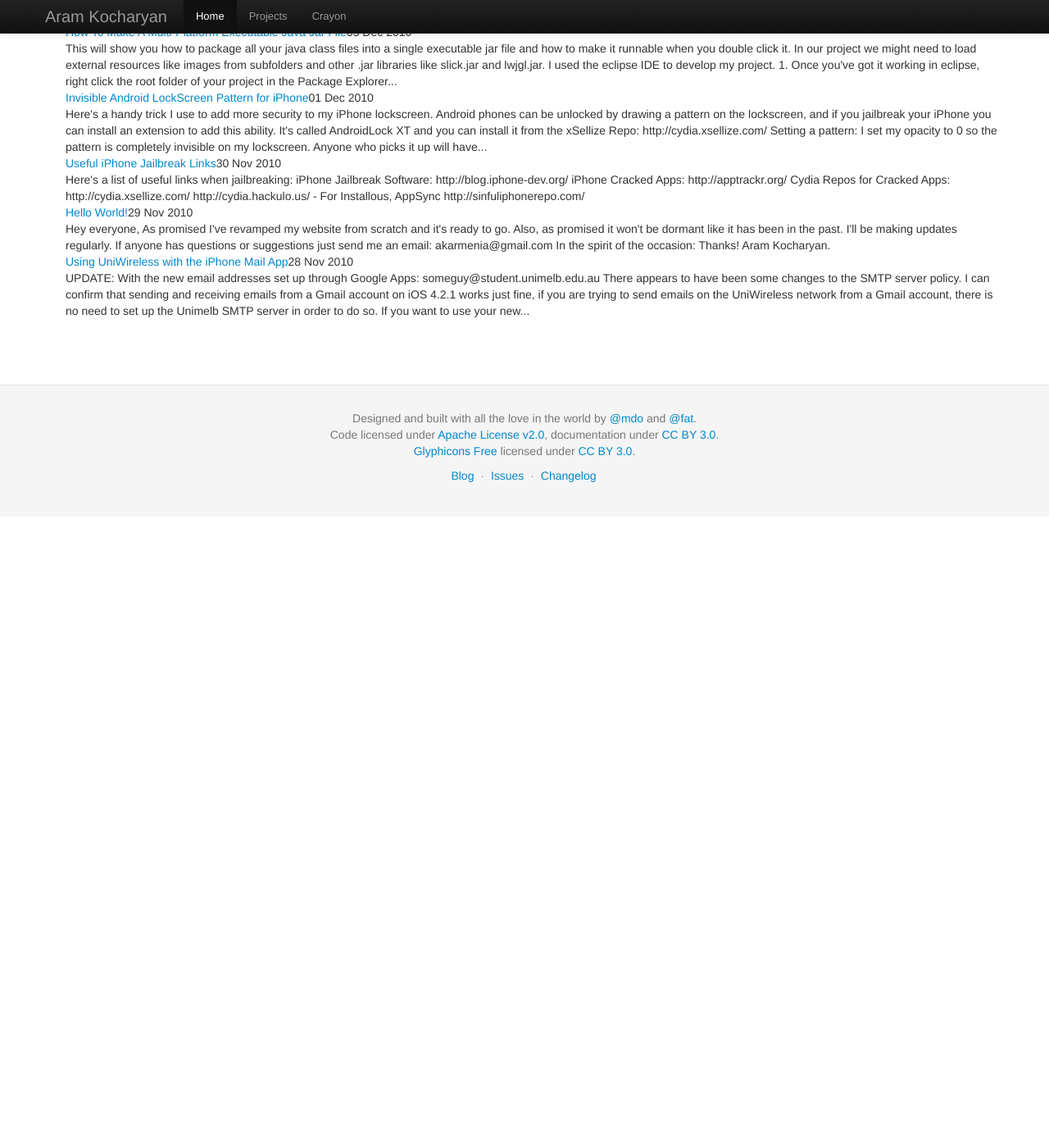
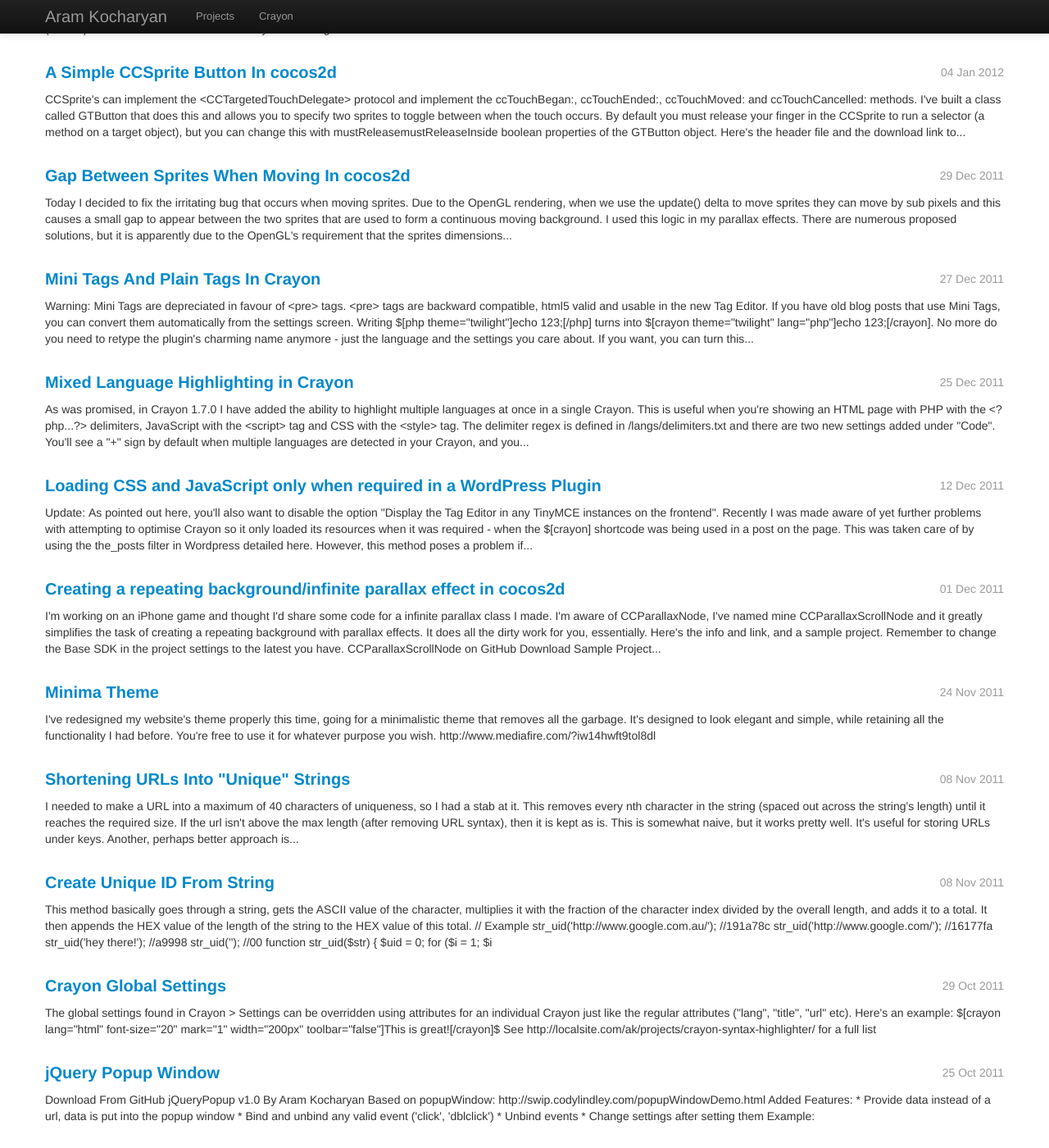
Before and after one commit to aramk/aramk.github.io-jekyll, a Jekyll site: the page built from index.html, in a window 1280 px wide and 1400 px high, scrolled down 5571 px. Shown: the whole window at 82% size. Built offline with Jekyll 4.4.1, drawn with Linux system fonts in a browser that asks for light colours; before the commit the page ends 6201 px from its top, so only the background shows below that; some of the changed text lies outside the part shown.

Commit message:
template complete

```diff
--- a/_layouts/bootstrap.html
+++ b/_layouts/bootstrap.html
@@ -50,9 +50,6 @@
 
             <div class="nav-collapse collapse">
                 <ul class="nav">
-                    <li class="active">
-                        <a href="/">Home</a>
-                    </li>
                     <li class="">
                         <a href="/projects">Projects</a>
                     </li>
@@ -73,22 +70,8 @@
 ================================================== -->
 <footer class="footer">
     <div class="container">
-        <p>Designed and built with all the love in the world by <a href="http://twitter.com/mdo"
-                                                                   target="_blank">@mdo</a> and <a
-                href="http://twitter.com/fat" target="_blank">@fat</a>.</p>
-
-        <p>Code licensed under <a href="http://www.apache.org/licenses/LICENSE-2.0" target="_blank">Apache License
-            v2.0</a>, documentation under <a href="http://creativecommons.org/licenses/by/3.0/">CC BY 3.0</a>.</p>
-
-        <p><a href="http://glyphicons.com">Glyphicons Free</a> licensed under <a
-                href="http://creativecommons.org/licenses/by/3.0/">CC BY 3.0</a>.</p>
-        <ul class="footer-links">
-            <li><a href="http://blog.getbootstrap.com">Blog</a></li>
-            <li class="muted">&middot;</li>
-            <li><a href="https://github.com/twitter/bootstrap/issues?state=open">Issues</a></li>
-            <li class="muted">&middot;</li>
-            <li><a href="https://github.com/twitter/bootstrap/blob/master/CHANGELOG.md">Changelog</a></li>
-        </ul>
+        <p>Aram Kocharyan, <span class="date">{{ site.time | date: "%Y" }}</span>.</p>
+        <p>Built with <a href="http://jekyllrb.com/" target="_blank">Jekyll</a> + <a href="http://twitter.github.io/bootstrap/" target="_blank">Bootstrap</a>. Hosted at <a href="http://pages.github.com/">GitHub Pages.</a></p>
     </div>
 </footer>
 
--- a/css/main.css
+++ b/css/main.css
@@ -1,5 +1,6 @@
 .ribbon {
-    z-index: 1000;
+    z-index: 2000;
+    position: fixed !important;
 }
 
 .main-container {
@@ -9,3 +10,34 @@
 ul.posts {
     list-style: none;
 }
+
+.posts article {
+    margin-bottom: 20px;
+}
+
+.posts article .title h3 {
+    font-size: 20px;
+    line-height: 26px;
+    padding-bottom: 0;
+}
+
+.posts article,
+.posts article .meta {
+    float: left;
+    width: 100%;
+    clear: both;
+}
+
+.posts article .title {
+    float: left;
+}
+
+.posts article .title,
+.posts article .date {
+    line-height: 46px;
+}
+
+.posts article .date {
+    float: right;
+    color: #999;
+}
--- a/index.html
+++ b/index.html
@@ -1,17 +1,21 @@
 ---
 layout: bootstrap
-<!-- title: Aram Kocharyan -->
 ---
 
-<div id="home">
-  <ul class="posts">
+<div id="home" class="posts">
     {% for post in site.posts %}
-      <li><a class="title" href="{{ post.url }}">{{ post.title }}</a><span class="date">{{ post.date | date_to_string }}</span></li>
-          {% if post.blurb %}
-                {{ post.blurb | markdown }}
-          {% else %}
-                {{ post.content | strip_html | truncatewords: 80 }}
-          {% endif %}
+    <article>
+        <div class="meta">
+            <a class="title" href="{{ post.url }}"><h3>{{ post.title }}</h3></a>
+            <span class="date">{{ post.date | date_to_string }}</span></li>
+        </div>
+        <div class="blurb">
+            {% if post.blurb %}
+            {{ post.blurb | markdown }}
+            {% else %}
+            {{ post.content | strip_html | truncatewords: 80 }}
+            {% endif %}
+        </div>
+    </article>
     {% endfor %}
-  </ul>
 </div>
--- a/projects/crayon.html
+++ b/projects/crayon.html
@@ -13,7 +13,7 @@
   dsq_thread_id: '567707638'
 ---
 
-<a class="ribbon" href="https://github.com/aramkocharyan/crayon-syntax-highlighter"><img style="position: absolute; top: 0; right: 0; border: 0;" src="https://s3.amazonaws.com/github/ribbons/forkme_right_red_aa0000.png" alt="Fork me on GitHub"></a>
+<a href="https://github.com/aramkocharyan/crayon-syntax-highlighter" target="_blank"><img class="ribbon" style="position: absolute; top: 0; right: 0; border: 0;" src="https://s3.amazonaws.com/github/ribbons/forkme_right_red_aa0000.png" alt="Fork me on GitHub"></a>
 
 <div id="crayon-banner">
 <div id="crayon-header">
--- a/projects/index.html
+++ b/projects/index.html
@@ -1,5 +1,5 @@
 ---
-layout: default
+layout: page
 title: Projects
 ---
 
```
